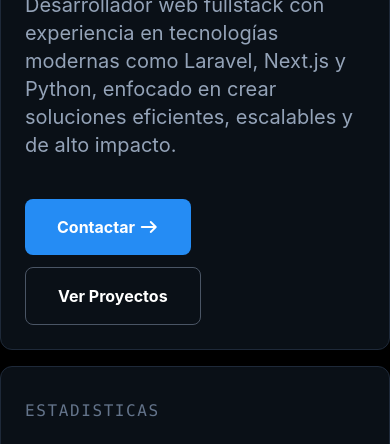
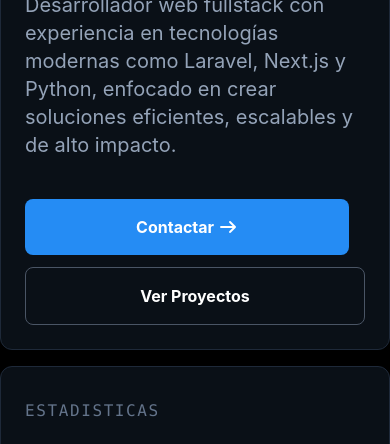
Before and after one commit to JoseGonzalez0428/ExamenInteractivasP1, a plain HTML site: page index.html in a window 390 px wide. Shown: the part 366-810 px from the top of the page. Drawn offline with nearby package versions, Linux system fonts and the light colour scheme.

```diff
--- a/index.html
+++ b/index.html
@@ -35,8 +35,8 @@
                 <h1 class="text-6xl font-bold block mb-6 text-transparent bg-clip-text bg-gradient-to-r from-blue-500 to-cyan-400">González Flores</h1>
                 <p class="text-[#94A3B8] text-xl mb-10" style="font-family: Inter, sans-serif">Desarrollador web fullstack con experiencia en tecnologías modernas como Laravel, Next.js y Python, enfocado en crear soluciones eficientes, escalables y de alto impacto.</p>
                 <div class="flex flex-wrap gap-3">
-                    <button class="text-base px-8 py-4 rounded bg-[#258CF4]  mr-4 rounded-lg font-bold transition-all hover:bg-[#227FDE] hover:cursor-pointer" style="font-family: Inter, sans-serif" onclick="abrirModal()">Contactar <i class="fa-solid fa-arrow-right"></i></button>
-                    <button class="text-base px-8 py-4 rounded border border-gray-600 rounded-lg font-bold transition-all hover:bg-[#191F27] hover:cursor-pointer" style="font-family: Inter, sans-serif">Ver Proyectos</button>
+                    <button class="text-base px-8 py-4 rounded bg-[#258CF4]  mr-4 rounded-lg font-bold transition-all hover:bg-[#227FDE] hover:cursor-pointer w-full sm:w-auto text-center" style="font-family: Inter, sans-serif" onclick="abrirModal()">Contactar <i class="fa-solid fa-arrow-right"></i></button>
+                    <button class="text-base px-8 py-4 rounded border border-gray-600 rounded-lg font-bold transition-all hover:bg-[#191F27] hover:cursor-pointer w-full sm:w-auto text-center" style="font-family: Inter, sans-serif">Ver Proyectos</button>
                 </div>
             </div>
             <div class="bg-[#0A1017] border border-gray-800 p-6 rounded-xl lg:col-span-3 transition-all hover:border-blue-800">
```
